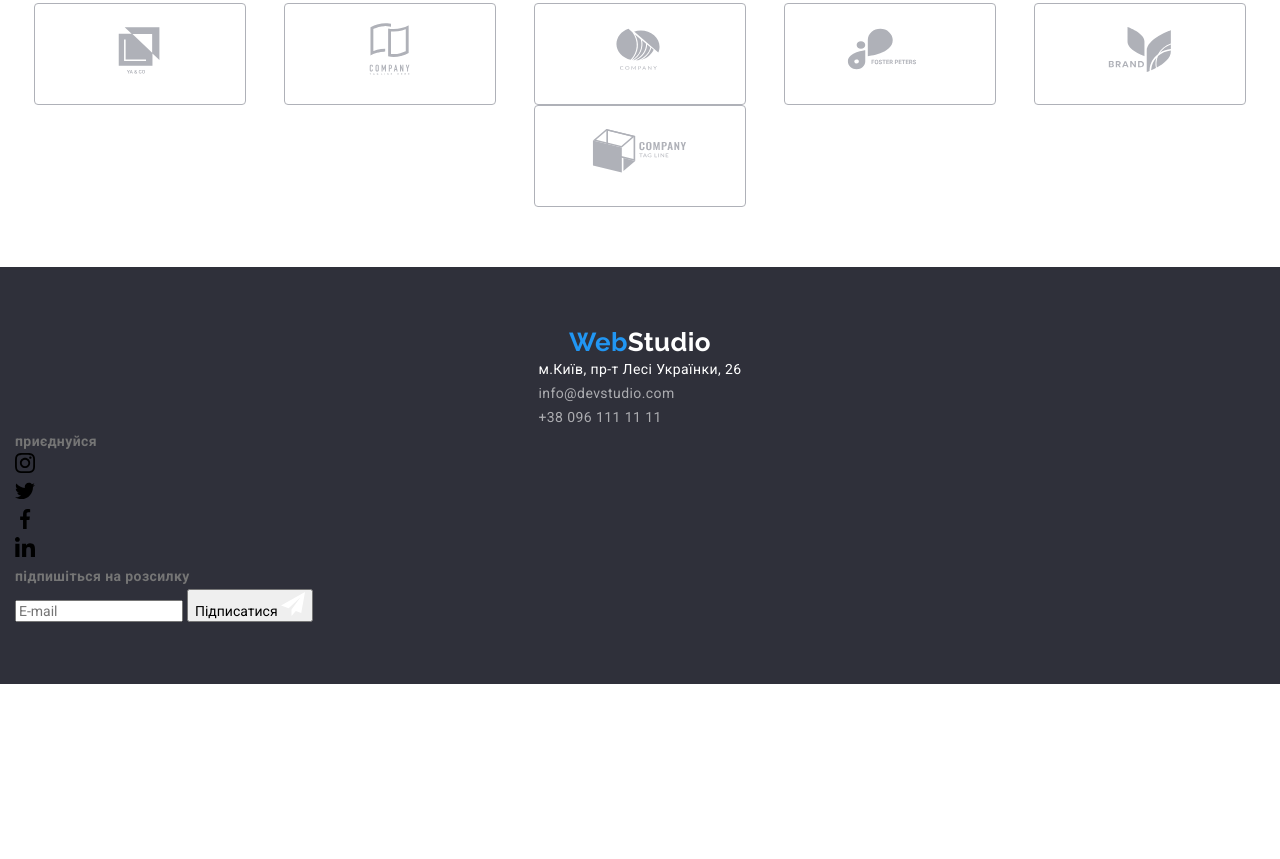
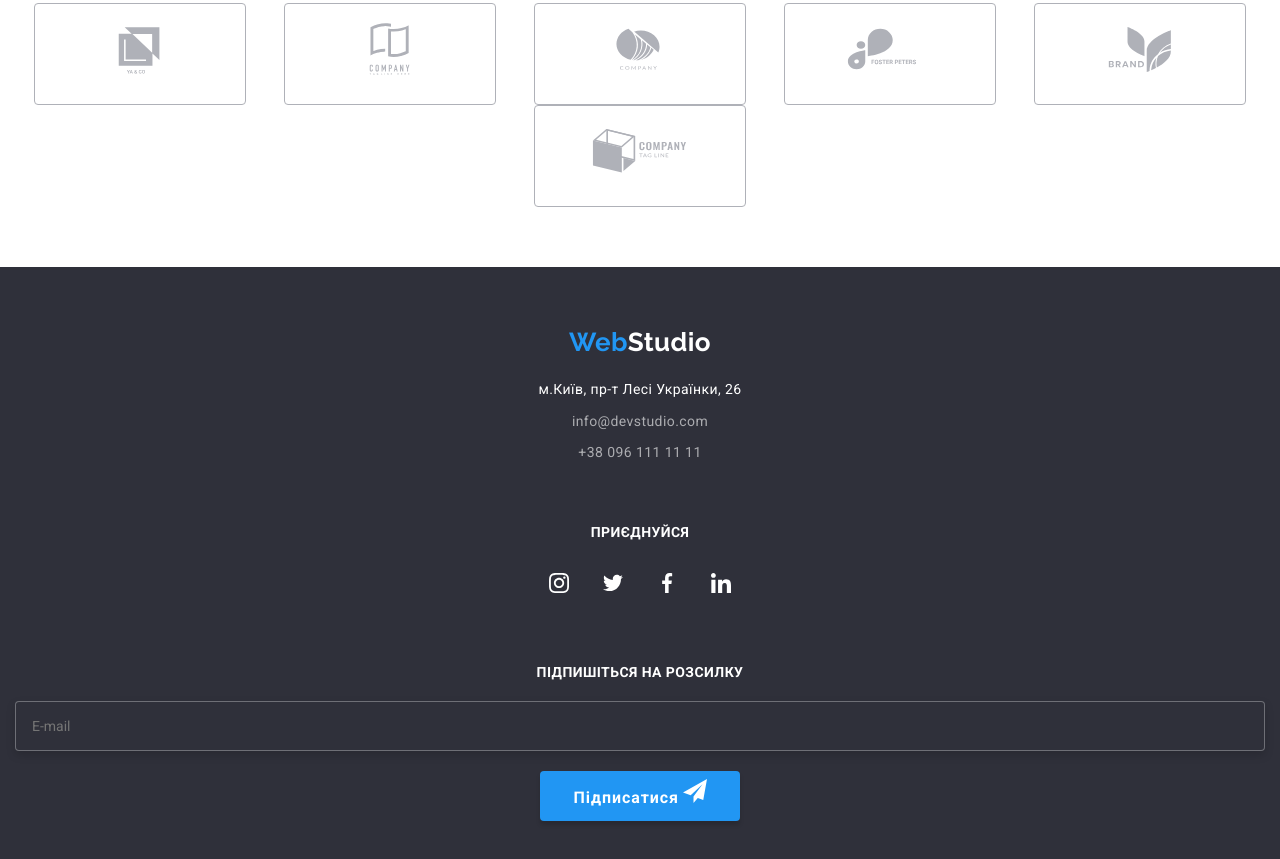
Before and after one commit to Asternia/goit-markup-hw-08, a plain HTML site: page index.html in a window 1280 px wide. Shown: the part 3584-4443 px from the top of the page. Before the commit the page ends 4268 px from the top, so only its background shows below. Drawn offline with nearby package versions, Linux system fonts and the light colour scheme.

Commit message:
finish footer

```diff
--- a/index.html
+++ b/index.html
@@ -488,7 +488,7 @@
           <a lang="en" href="./index.html" class="logo"
             >Web<span class="footer__logo">Studio</span></a
           >
-          <address class="footer__address">
+          <address>
             <ul class="footer__list">
               <li class="footer__li">
                 <a
@@ -547,12 +547,12 @@
         </div>
         <div>
           <b class="footer__title">підпишіться на розсилку</b>
-          <form>
+          <form class="footer__form">
             <input
               type="email"
               name="email"
               placeholder="E-mail"
-              class="footer__form"
+              class="footer__input"
             />
             <button type="submit" class="footer__button">
               <div class="icon-subscribe">
--- a/sass/components/_footer.scss
+++ b/sass/components/_footer.scss
@@ -17,6 +17,12 @@
     //     margin-left: auto;
     }
 
+    &__form {
+      display: flex;
+      flex-direction: column;
+      align-items: center;
+    }
+
     // &__address {
     //     display: flex;
     //     justify-content: center;
@@ -28,10 +34,15 @@
     //   align-items: baseline;
     // }
 
-//     &__list {
+    &__list {
+
+      display: flex;
+      flex-direction: column;
+      align-items: center;
+      margin-top: 20px;
 //       display: block;
 //       margin-top: 20px;
-//     }
+    }
 
 //     &__li:not(:last-child) {
 //       margin-bottom: 9px;
@@ -42,67 +53,70 @@
 //       margin-right: 93px;
 //     }
 
-//     &__title {
-//       display: block;
-//       margin-bottom: 20px;
-//       color: var(--white);
-//       font-weight: 700;
-//       font-size: 14px;
-//       line-height: 1.14;
-//       letter-spacing: 0.03em;
-//       text-transform: uppercase;
-//     }
+    &__title {
+      display: block;
+      text-align: center;
+      margin-top: 60px;
+      margin-bottom: 20px;
+      color: var(--white);
+      font-weight: 700;
+      font-size: 14px;
+      line-height: 1.14;
+      letter-spacing: 0.03em;
+      text-transform: uppercase;
+    }
 
-//     &__link {
-//       display: flex;
-//       padding: 12px;
-//       fill: var(--white);
-//       border-radius: 50px;
+    &__link {
+      display: flex;
+      padding: 12px;
+      fill: var(--white);
+      border-radius: 50px;
 
-//       transition: background-color 250ms cubic-bezier(0.4, 0, 0.2, 1),
-//       border-radius 250ms cubic-bezier(0.4, 0, 0.2, 1);
-//     }
+      transition: background-color 250ms cubic-bezier(0.4, 0, 0.2, 1),
+      border-radius 250ms cubic-bezier(0.4, 0, 0.2, 1);
+    }
 
-//     &__link:hover,
-//     &__link:focus {
-//       background-color: var(--acent-color);
-//     }
+    &__link:hover,
+    &__link:focus {
+      background-color: var(--acent-color);
+    }
 
-//     &__form {
-//       height: 50px;
-//       width: 358px;
-//       padding-left: 16px;
+    &__input {
+      height: 50px;
+      width: 100%;
+      padding-left: 16px;
 //       margin-right: 12px;
-//       border: 1px solid rgba(255, 255, 255, 0.3);
-//       filter: drop-shadow(0px 4px 4px rgba(0, 0, 0, 0.15));
-//       border-radius: 4px;
-//       background-color: var(--secondary-background-color);
-//       color: var(--white);
-//     }
+      border: 1px solid rgba(255, 255, 255, 0.3);
+      filter: drop-shadow(0px 4px 4px rgba(0, 0, 0, 0.15));
+      border-radius: 4px;
+      background-color: var(--secondary-background-color);
+      color: var(--white);
+    }
 
-//     &__button {
-//       width: 200px;
-//       height: 50px;
+    &__button {
+      width: 200px;
+      height: 50px;
+      margin-top: 20px;
 //       padding: 0;
-//       background-color: var(--acent-color);
-//       border-radius: 4px;
-//       box-shadow: 0px 4px 4px rgba(0, 0, 0, 0.15);
-//       border: 1px solid transparent;
-//       cursor: pointer;
-//     }
+      background-color: var(--acent-color);
+      border-radius: 4px;
+      box-shadow: 0px 4px 4px rgba(0, 0, 0, 0.15);
+      border: 1px solid transparent;
+      cursor: pointer;
+    }
 
-//     &__button:hover,
-//     &__button:focus {
-//       background-color: #188ce8;
-//     }
+    &__button:hover,
+    &__button:focus {
+      background-color: #188ce8;
+    }
 
-//     &__button-text {
-//       font-weight: 700;
-//       font-size: 16px;
-//       line-height: 1.87;
-//       letter-spacing: 0.06em;
-//       color: var(--white);
-//     }
+    &__button-text {
+      font-weight: 700;
+      font-size: 16px;
+      line-height: 1.87;
+      letter-spacing: 0.06em;
+      color: var(--white);
+    }
 
 //     &__icon-list {
 //       display: flex;
@@ -115,13 +129,14 @@
 //       border-radius: 50px;
 //     }
 
-//     &__icon-list:not(:last-child) {
-//       margin-right: 10px;
-//     }
+    &__icon-list:not(:last-child) {
+      margin-right: 10px;
+    }
 
-//     &__main-list {
-//       display: flex;
-//     }
+    &__main-list {
+      display: flex;
+      justify-content: center;
+    }
 }
 
 // .logo {
@@ -147,6 +162,9 @@
 }
 
 .nav-link {
+  display: block;
+  margin-top: 8px;
+
   color: var(--secondary-text-color);
   text-decoration: none;
 
```
Also changed, not shown: css/main.css, css/main.min.css, 2 other files.
